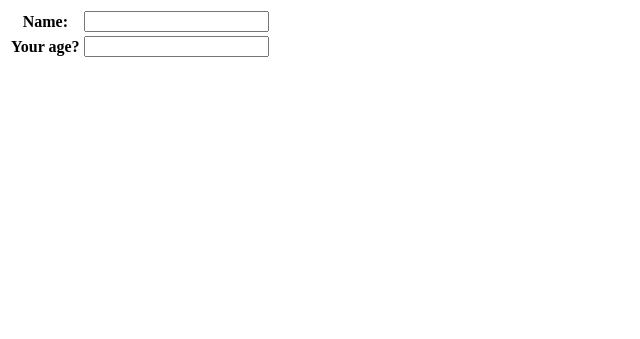
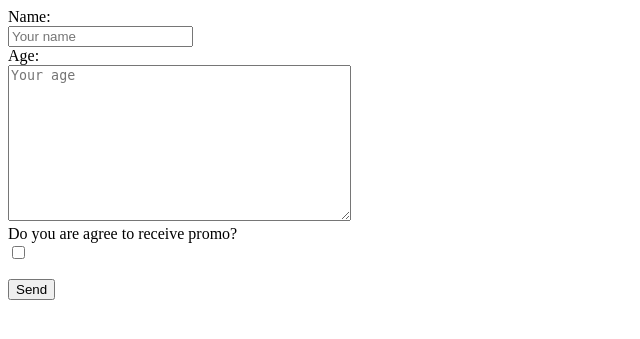
Before and after one commit to k-dimitry/Course_ThirdProject, a Django app: page / in a window 1280 px wide. Shown: the top 339 px of the page, without its empty margins (0-640 px from the left). Run offline with Django 5.2, Linux system fonts and the light colour scheme.

Commit message:
Finished step 4.2 at stepik.org: added form for user

```diff
--- a/crud/forms.py
+++ b/crud/forms.py
@@ -2,5 +2,6 @@ from django import forms
 
 
 class UserForm(forms.Form):
-    name = forms.CharField(label='Name')
-    age = forms.IntegerField(label='Your age?')
+    name = forms.CharField(widget=forms.TextInput(attrs={'placeholder': 'Your name'}), min_length=2, max_length=10)
+    age = forms.IntegerField(widget=forms.Textarea(attrs={'placeholder': 'Your age'}), min_value=1, max_value=100)
+    promo = forms.BooleanField(label='Do you are agree to receive promo?', required=False)
--- a/crud/views.py
+++ b/crud/views.py
@@ -1,8 +1,13 @@
 from django.shortcuts import render
-
+from django.http import HttpResponse, HttpRequest
 from .forms import UserForm
 
 
-def index(request):
+def index(request: HttpRequest) -> HttpResponse:
     userform = UserForm()
-    return render(request, 'index.html', {'form': userform})
+    if request.method == 'POST':
+        userform = UserForm(request.POST)
+        if userform.is_valid():
+            name = userform.cleaned_data['name']
+            return HttpResponse(f'<h2>Hello, {name}</h2>')
+    return render(request, 'index.html', {"form": userform})
--- a/templates/index.html
+++ b/templates/index.html
@@ -2,11 +2,21 @@
 <html>
 <head>
     <meta charset="utf-8"/>
-    <title>Учу Django</title>
+    <title>Django Forms</title>
 </head>
 <body>
-<table>
-    {{ form.as_table }}
-</table>
+<form method="POST" novalidate>
+    {% csrf_token %}
+    <div>
+        {% for field in form %}
+        <div class="form-group">
+            {{ field.label_tag }}
+            <div>{{ field }}</div>
+            <div class="error">{{ field.errors }}</div>
+        </div>
+        {% endfor %}
+    </div>
+    <p><input type="submit" value="Send"></p>
+</form>
 </body>
 </html>
```
